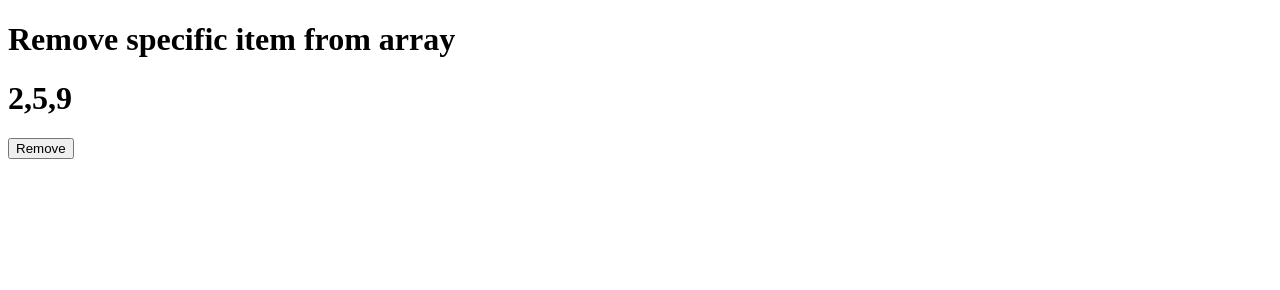
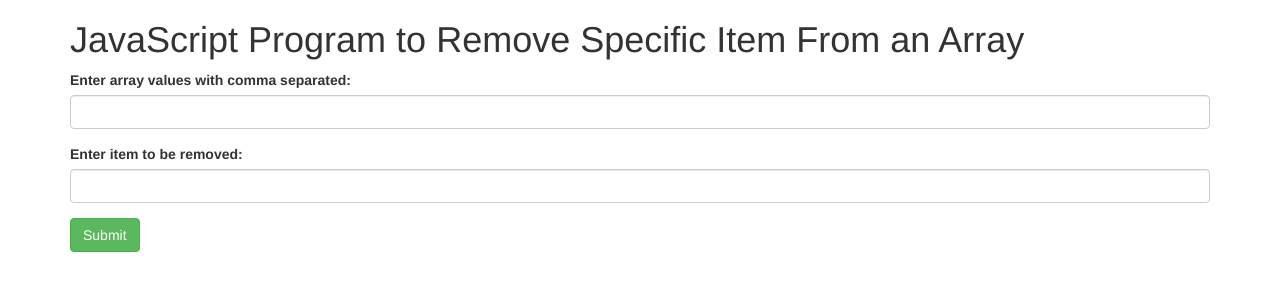
Before and after one commit to jprateek07/javascript-programs, a plain HTML site: page program-9.html in a window 1280 px wide. Drawn offline with nearby package versions, Linux system fonts and the light colour scheme.

Commit message:
converted to dynamic

```diff
--- a/program-9.html
+++ b/program-9.html
@@ -3,23 +3,37 @@
 <head>
     <meta charset="UTF-8">
     <meta name="viewport" content="width=device-width, initial-scale=1.0">
-    <title>Remove specific item from an array</title>
+    <link rel="stylesheet" href="https://maxcdn.bootstrapcdn.com/bootstrap/3.4.1/css/bootstrap.min.css">
+    <title>Basic</title>
 </head>
 <body>
-    <h1>Remove specific item from array</h1>
-    <h1 id="demo"></h1>
-    <button onclick="removeItem()">Remove</button>
+    <div class="container mt-md-5">
+        <h1>JavaScript Program to Remove Specific Item From an Array</h1>
+        <div class="form-group">
+            <label for="arr">Enter array values with comma separated:</label>
+            <input type="text" class="form-control" id="arr" required>
+        </div>
+        <div class="form-group">
+            <label for="item">Enter item to be removed:</label>
+            <input type="text" class="form-control" id="item" required>
+        </div>
+       <button type="submit" onclick="removeItem()" class="btn btn-success">Submit</button>
+       <h1 id="input"></h1>
+       <h1 id="result"></h1>
+    </div>
     <script>
-        const array = [2, 5, 9];
-        document.getElementById("demo").innerHTML=array
         function  removeItem(){
-            const index = array.indexOf(5);
+            var arr = document.getElementById("arr").value
+            var item = document.getElementById("item").value
+            var input = arr.split(",");
+            document.getElementById("input").innerHTML="INPUT ARRAY IS: "+input
+            const index = input.indexOf(item);
             if (index > -1) {
-            array.splice(index, 1);
-            document.getElementById("demo").innerHTML=array
+            input.splice(index, 1);
+            document.getElementById("result").innerHTML=input
             }
             else{
-                alert('element not found')
+                document.getElementById("result").innerHTML="ELEMENT NOT FOUND"
             }
         }
 
```
Also changed, not shown: program-7.html (+16 -5 lines), program-8.html (+4 -2 lines).
